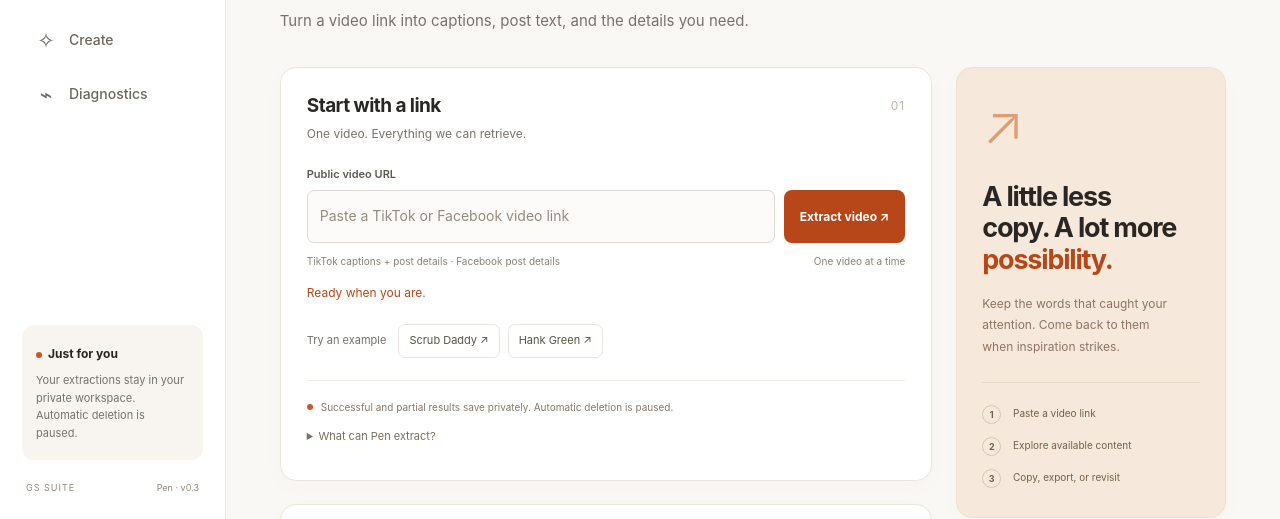
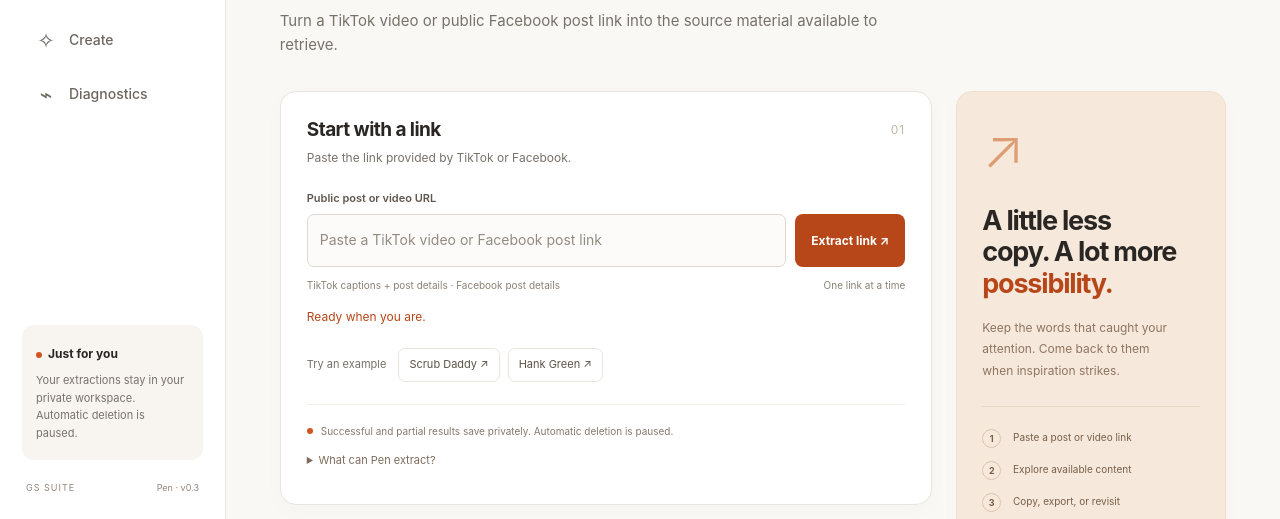
Before and after one commit to GSGrimoire/gs-pen, a React app: page web/index.html in a window 1280 px wide. Shown: the part 281-800 px from the top of the page. Built offline with nearby package versions, Linux system fonts and the light colour scheme; no server answers.

```diff
--- a/web/index.html
+++ b/web/index.html
@@ -14,13 +14,13 @@
     <header class="top"><div class="breadcrumb">GS SUITE <span>/</span> PEN <span>/</span> <strong id="view-label">Extract</strong></div><div class="top-right"><span class="pill" id="backend-badge">Checking backend</span><span class="pill muted">Owner private</span></div></header>
     <section id="dev-access" class="panel access-panel" hidden><div><strong>Connect development backend</strong><p>Use the temporary development key from your private Codespaces terminal.</p></div><div class="access-form"><label for="dev-key">Development key</label><input type="password" id="dev-key" autocomplete="off"><button type="button" id="connect-backend">Connect backend</button><span id="dev-key-status" role="status"></span></div></section>
     <section id="extract-view" data-page="extract">
-      <div class="page-heading"><span class="eyebrow">LESS SCRUBBING. MORE CREATING.</span><h1>Good ideas.<br><span>Worth keeping.</span></h1><p>Turn a video link into captions, post text, and the details you need.</p></div>
+      <div class="page-heading"><span class="eyebrow">LESS SCRUBBING. MORE CREATING.</span><h1>Good ideas.<br><span>Worth keeping.</span></h1><p>Turn a TikTok video or public Facebook post link into the source material available to retrieve.</p></div>
       <section id="workspace" class="work-grid"><div class="primary">
-        <section class="panel input-panel"><div class="panel-head"><div><h2>Start with a link</h2><p>One video. Everything we can retrieve.</p></div><span class="step">01</span></div>
-          <form id="probe-form"><label for="video-url">Public video URL</label><div class="input-row"><input id="video-url" name="videoUrl" type="url" inputmode="url" placeholder="Paste a TikTok or Facebook video link" autocomplete="off" spellcheck="false" required maxlength="2048"><button type="submit" id="probe-button">Extract video ↗</button></div><div class="hints"><span id="source-summary">TikTok captions + post details · Facebook post details</span><span>One video at a time</span></div></form><p id="extraction-status" role="status">Ready when you are.</p>
+        <section class="panel input-panel"><div class="panel-head"><div><h2>Start with a link</h2><p>Paste the link provided by TikTok or Facebook.</p></div><span class="step">01</span></div>
+          <form id="probe-form"><label for="video-url">Public post or video URL</label><div class="input-row"><input id="video-url" name="videoUrl" type="url" inputmode="url" placeholder="Paste a TikTok video or Facebook post link" autocomplete="off" spellcheck="false" required maxlength="2048"><button type="submit" id="probe-button">Extract link ↗</button></div><div class="hints"><span id="source-summary">TikTok captions + post details · Facebook post details</span><span>One link at a time</span></div></form><p id="extraction-status" role="status">Ready when you are.</p>
           <div class="examples"><span>Try an example</span><button type="button" data-example="https://www.tiktok.com/@scrubdaddy/video/7538539956029902111">Scrub Daddy ↗</button><button type="button" data-example="https://www.tiktok.com/@hankgreen1/video/7047596209028074758">Hank Green ↗</button></div>
           <div class="save-note"><span class="status-dot"></span><span id="history-save-status" role="status">Successful and partial results save privately. Automatic deletion is paused.</span></div>
-          <details class="capability"><summary>What can Pen extract?</summary><p>TikTok: native platform captions, post text, hashtags and available metadata. Facebook: public post text and available metadata; preview text may be shortened. Facebook captions, YouTube, Instagram, independent Whisper transcription and reading text in video frames are not implemented. Only process videos you are permitted to use.</p></details>
+          <details class="capability"><summary>What can Pen extract?</summary><p>TikTok: native platform captions, post text, hashtags and available metadata. Facebook: public post text and available metadata; preview text may be shortened. Facebook captions, YouTube, Instagram, independent Whisper transcription and reading text in video frames are not implemented. Use only publicly accessible posts or videos you are permitted to process. A recognized link may still be blocked by its platform.</p></details>
         </section>
         <section class="panel results-panel"><div class="panel-head"><div><span class="eyebrow">YOUR EXTRACTION</span><h2>All the useful bits.</h2><p>Original sources. Clear availability.</p></div><span class="step">02</span></div>
           <div id="result-summary" class="result-summary" role="status"></div>
@@ -29,7 +29,7 @@
           <div class="output-toolbar"><button id="create-from-result" class="outline" type="button" disabled>Make something from this ↗</button><button id="copy-output" class="outline" type="button" disabled>Copy this tab</button><button id="export-text" class="outline" type="button" disabled>Export text</button><button id="export-json" class="outline" type="button" disabled>Export structured data</button><span id="output-action-status" role="status"></span></div>
           <div id="tab-panel" role="tabpanel" aria-live="polite" aria-labelledby="tab-captions"></div>
         </section>
-      </div><aside class="secondary"><section class="panel getting-started"><span class="decor-number" aria-hidden="true">↗</span><h2>A little less<br>copy. A lot more<br><span>possibility.</span></h2><p>Keep the words that caught your attention. Come back to them when inspiration strikes.</p><div class="mini-steps"><span><b>1</b> Paste a video link</span><span><b>2</b> Explore available content</span><span><b>3</b> Copy, export, or revisit</span></div></section><section class="panel latest-panel"><div class="panel-head"><h2>Recently saved</h2><a href="#recent" class="text-link">View all ↗</a></div><div id="recent-preview"><p class="muted-text">Your next good find goes here.</p></div></section></aside></section>
+      </div><aside class="secondary"><section class="panel getting-started"><span class="decor-number" aria-hidden="true">↗</span><h2>A little less<br>copy. A lot more<br><span>possibility.</span></h2><p>Keep the words that caught your attention. Come back to them when inspiration strikes.</p><div class="mini-steps"><span><b>1</b> Paste a post or video link</span><span><b>2</b> Explore available content</span><span><b>3</b> Copy, export, or revisit</span></div></section><section class="panel latest-panel"><div class="panel-head"><h2>Recently saved</h2><a href="#recent" class="text-link">View all ↗</a></div><div id="recent-preview"><p class="muted-text">Your next good find goes here.</p></div></section></aside></section>
     </section>
     <section id="recent-view" data-page="recent" hidden><div class="page-heading compact"><span class="eyebrow">YOUR COLLECTION</span><h1>Pick up where<br><span>you left off.</span></h1><p>Browse your saved extractions, including older pages. Automatic deletion is paused.</p></div><section class="panel"><div class="recent-controls"><label for="history-search">Search loaded extractions<input id="history-search" type="search" placeholder="Filter loaded titles, creators, or platforms" maxlength="200"></label><label for="history-platform">Platform<select id="history-platform"><option value="all">All platforms</option><option value="tiktok">TikTok</option><option value="facebook">Facebook</option></select></label><button id="refresh-history" class="outline" type="button">Refresh</button></div><p id="history-status" role="status">Loading saved extractions…</p><div id="history-items" class="history-items"></div><button id="history-more" type="button" class="outline" hidden>Load older extractions</button></section></section>
     <section id="create-view" data-page="create" hidden>
```
